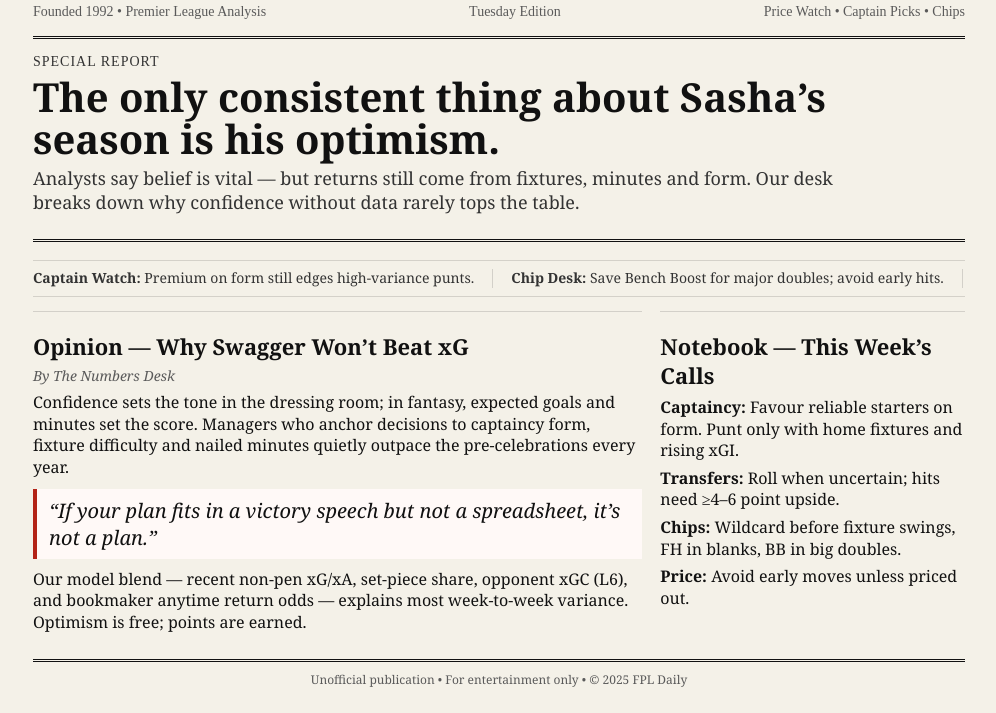
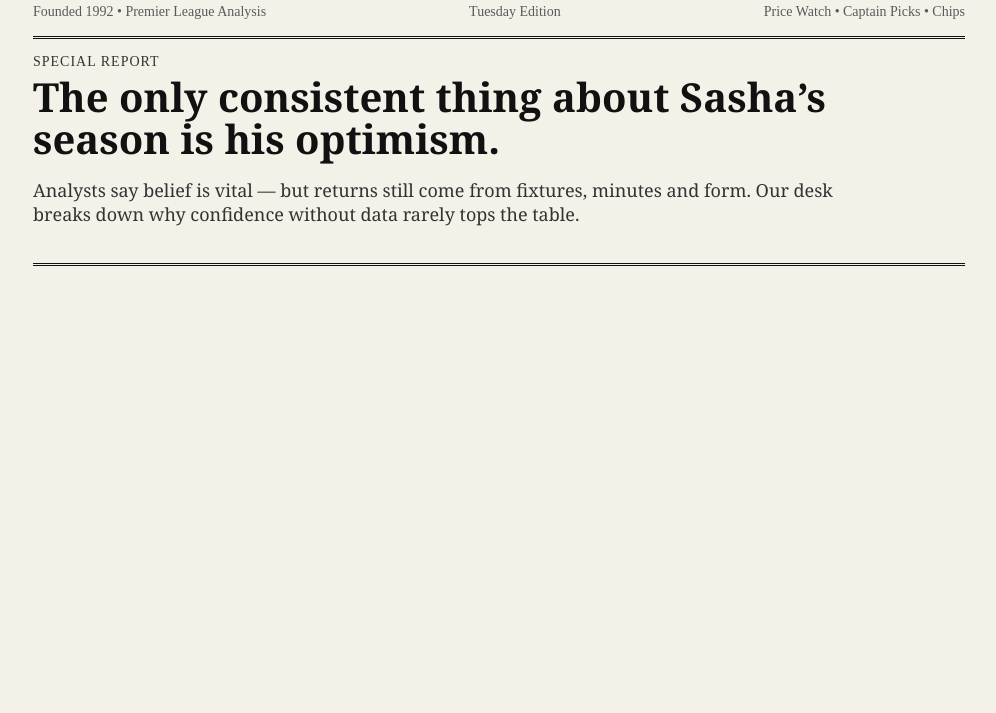
Before and after one commit to silverarrows10/fpl-invite, a plain HTML site: page index.html in a window 1280 px wide. Shown: the part 94-807 px from the top of the page, without its empty margins (141-1137 px from the left). Drawn offline with Linux system fonts and the light colour scheme.

Commit message:
Update index.html

```diff
--- a/index.html
+++ b/index.html
@@ -1,11 +1,9 @@
 <!DOCTYPE html>
 <html lang="en">
 <head>
-  <!-- Meta -->
   <meta charset="UTF-8" />
   <meta name="viewport" content="width=device-width, initial-scale=1" />
 
-  <!-- What chat apps preview -->
   <title>FPL Daily — Special Report</title>
   <meta name="description" content="FPL Daily: Data-led coverage, captain picks, chip strategy and fixture analysis. Breaking reports every Gameweek.">
 
@@ -19,7 +17,6 @@
       --ink:#111;
       --paper:#f4f1e8;
       --rule:#00000022;
-      --accent:#b32317;
       --muted:#5a5a5a;
     }
     *{box-sizing:border-box}
@@ -53,86 +50,26 @@
     .deck{
       font-size:18px; color:#333; max-width:820px;
     }
-
-    /* Grid */
-    .grid{
-      display:grid; grid-template-columns:2fr 1fr; gap:18px; margin-top:14px;
-    }
-    @media (max-width:900px){ .grid{ grid-template-columns:1fr } }
-
-    /* Article card */
-    .card{ border-top:1px solid var(--rule); padding-top:12px }
-    h2{ font-size:22px; margin:8px 0 6px }
-    p{ margin:6px 0; font-size:16px }
-    .byline{ font-style:italic; color:var(--muted); font-size:14px }
-    .pull{
-      font-size:20px; font-style:italic; border-left:4px solid var(--accent);
-      padding:8px 12px; margin:10px 0; background:#fff9f7;
-    }
-
-    /* Ticker strip */
-    .ticker{
-      margin:18px 0 8px; font-size:14px; color:#333; border-top:1px solid var(--rule); border-bottom:1px solid var(--rule);
-      padding:8px 0; display:flex; gap:18px; overflow-x:auto; white-space:nowrap;
-    }
-    .tick{ padding-right:18px; border-right:1px solid var(--rule) }
-
-    /* Footer */
-    footer{ margin-top:20px; border-top:3px double var(--ink); padding-top:10px; font-size:12px; color:var(--muted); text-align:center }
-
-    /* Small “plate line” date */
-    .plate{ font-variant-numeric: tabular-nums }
   </style>
 </head>
 <body>
   <div class="wrap">
     <!-- Masthead -->
     <div class="masthead">
-      <div class="name">FPL Daily</div>
+      <div class="name">FPL DAILY</div>
       <div class="subline">
         <span>Founded 1992 • Premier League Analysis</span>
-        <span class="plate">Tuesday Edition</span>
+        <span>Tuesday Edition</span>
         <span>Price Watch • Captain Picks • Chips</span>
       </div>
     </div>
 
-    <!-- Banner story -->
+    <!-- Banner -->
     <section class="banner">
       <div class="kicker">Special Report</div>
       <h1 class="headline">The only consistent thing about Sasha’s season is his optimism.</h1>
       <p class="deck">Analysts say belief is vital — but returns still come from fixtures, minutes and form. Our desk breaks down why confidence without data rarely tops the table.</p>
     </section>
-
-    <!-- Scrolling news strip -->
-    <div class="ticker">
-      <div class="tick"><strong>Captain Watch:</strong> Premium on form still edges high-variance punts.</div>
-      <div class="tick"><strong>Chip Desk:</strong> Save Bench Boost for major doubles; avoid early hits.</div>
-      <div class="tick"><strong>Price Moves:</strong> Late transfers reduce mid-week injury risk.</div>
-      <div class="tick"><strong>Fixtures:</strong> Target green swings across 3–5 GWs.</div>
-    </div>
-
-    <!-- Content grid -->
-    <section class="grid">
-      <article class="card">
-        <h2>Opinion — Why Swagger Won’t Beat xG</h2>
-        <div class="byline">By The Numbers Desk</div>
-        <p>Confidence sets the tone in the dressing room; in fantasy, expected goals and minutes set the score. Managers who anchor decisions to captaincy form, fixture difficulty and nailed minutes quietly outpace the pre-celebrations every year.</p>
-        <p class="pull">“If your plan fits in a victory speech but not a spreadsheet, it’s not a plan.”</p>
-        <p>Our model blend — recent non-pen xG/xA, set-piece share, opponent xGC (L6), and bookmaker anytime return odds — explains most week-to-week variance. Optimism is free; points are earned.</p>
-      </article>
-
-      <aside class="card">
-        <h2>Notebook — This Week’s Calls</h2>
-        <p><strong>Captaincy:</strong> Favour reliable starters on form. Punt only with home fixtures and rising xGI.</p>
-        <p><strong>Transfers:</strong> Roll when uncertain; hits need ≥4–6 point upside.</p>
-        <p><strong>Chips:</strong> Wildcard before fixture swings, FH in blanks, BB in big doubles.</p>
-        <p><strong>Price:</strong> Avoid early moves unless priced out.</p>
-      </aside>
-    </section>
-
-    <footer>
-      Unofficial publication • For entertainment only • © 2025 FPL Daily
-    </footer>
   </div>
 </body>
 </html>
```
